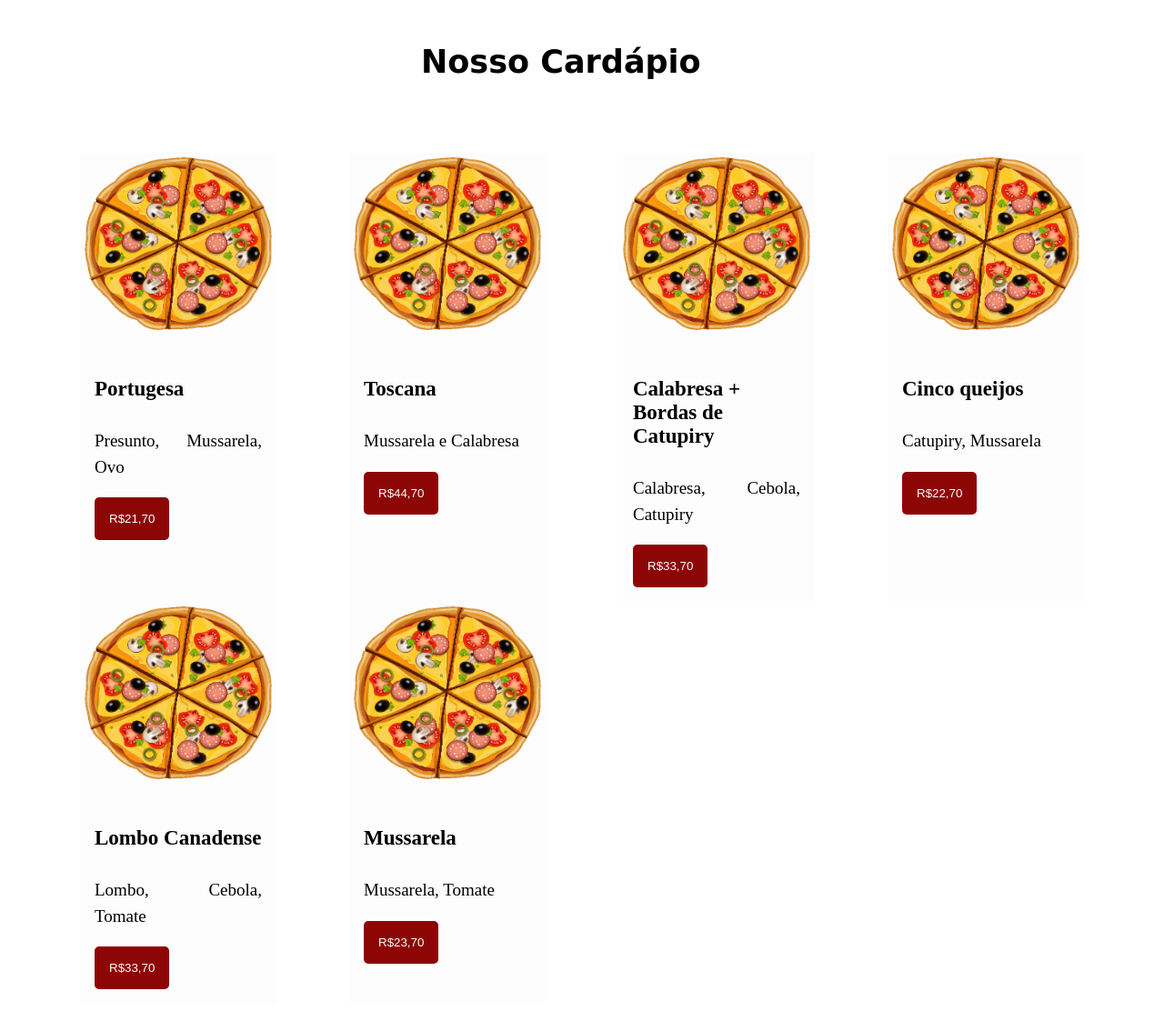
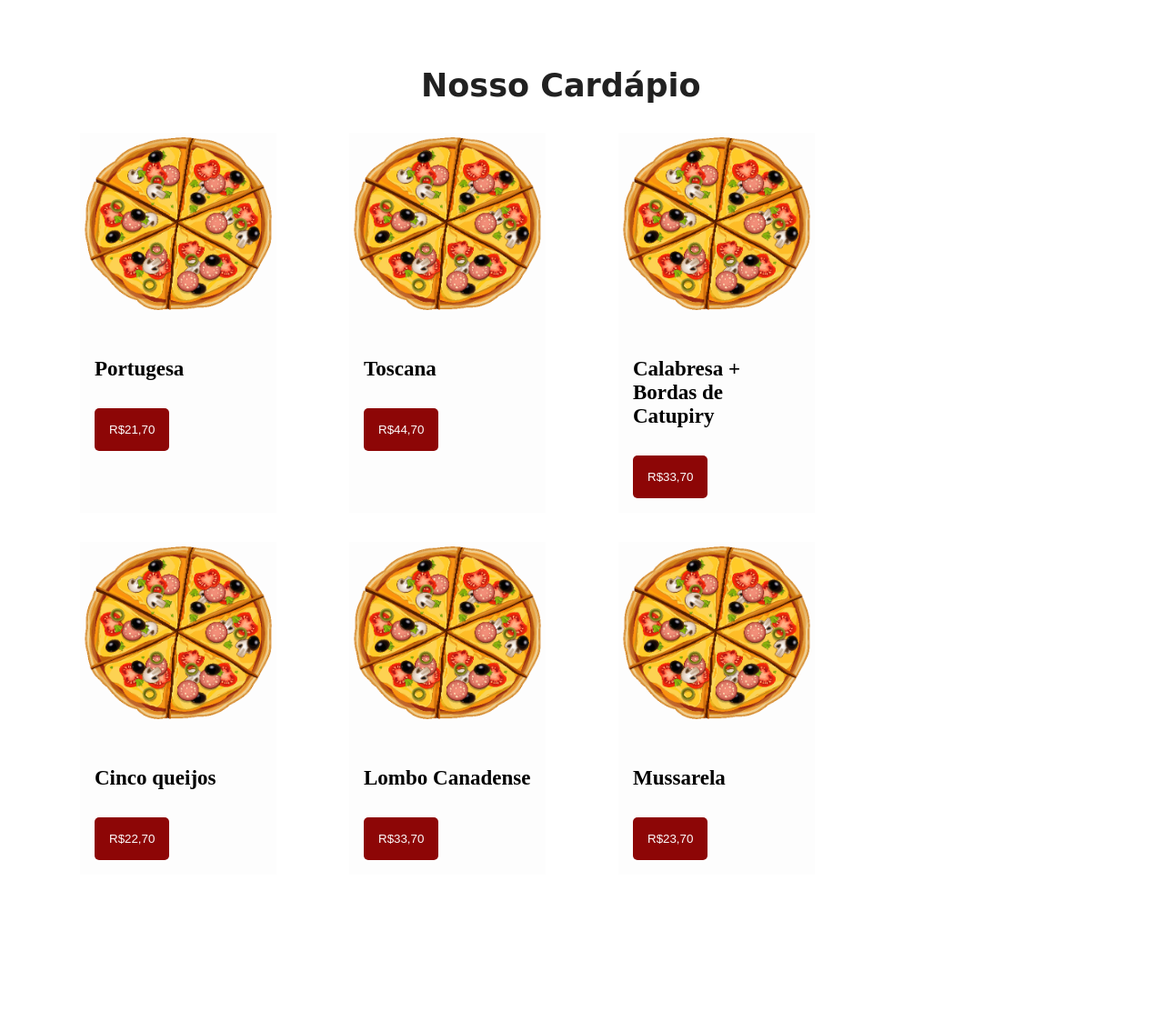
Before and after one commit to DeoRetr0/Pizzaria, a PHP site: page /cardapio.html in a window 1280 px wide. Shown: the whole page at 91% size. After the commit the page ends 946 px from the top, so only its background shows below. Run offline with PHP 8.4, Linux system fonts and the light colour scheme.

Commit message:
FINAL 1.0

```diff
--- a/cardapio.html
+++ b/cardapio.html
@@ -1,19 +1,18 @@
 <link rel="stylesheet" href="css/foto/foto.css">
 <link rel="stylesheet" href="css/foto/foto-botao.css">
 <link rel="stylesheet" href="css/foto/foto-conteudo.css">
-<link rel="stylesheet" href="css/foto/foto-descricao.css">
 <link rel="stylesheet" href="css/foto/foto-imagem.css">
 <link rel="stylesheet" href="css/foto/foto-titulo.css">
 <link rel="stylesheet" href="css/fotos.css">
 
 <article>
+    <br>
     <h3 id="ngaleriafotos">Nosso Cardápio</h3>
     <section class="fotos" id="fotos">
         <div class="foto">
             <img alt="foto1" class="foto__imagem" src="imagens/pizza.png" />
             <div class="foto__conteudo">
                 <h4 class="foto__titulo">Portugesa</h4>
-                <p class="foto__descricao">Presunto, Mussarela, Ovo</p>
                 <button class="foto__botao">R$21,70</button>
             </div>
         </div>
@@ -21,7 +20,6 @@
             <img alt="foto2" class="foto__imagem" src="imagens/pizza.png" />
             <div class="foto__conteudo">
                 <h4 class="foto__titulo">Toscana</h4>
-                <p class="foto__descricao">Mussarela e Calabresa</p>
                 <button class="foto__botao">R$44,70</button>
             </div>
         </div>
@@ -29,15 +27,15 @@
             <img alt="foto3" class="foto__imagem" src="imagens/pizza.png" />
             <div class="foto__conteudo">
                 <h4 class="foto__titulo">Calabresa + Bordas de Catupiry</h4>
-                <p class="foto__descricao">Calabresa, Cebola, Catupiry</p>
                 <button class="foto__botao">R$33,70</button>
             </div>
         </div>
+    </section>
+    <section class="fotos" id="fotos">
         <div class="foto">
             <img alt="foto4" class="foto__imagem" src="imagens/pizza.png" />
             <div class="foto__conteudo">
                 <h4 class="foto__titulo">Cinco queijos</h4>
-                <p class="foto__descricao">Catupiry, Mussarela</p>
                 <button class="foto__botao">R$22,70</button>
             </div>
         </div>
@@ -45,7 +43,6 @@
             <img alt="foto5" class="foto__imagem" src="imagens/pizza.png" />
             <div class="foto__conteudo">
                 <h4 class="foto__titulo">Lombo Canadense</h4>
-                <p class="foto__descricao">Lombo, Cebola, Tomate</p>
                 <button class="foto__botao">R$33,70</button>
             </div>
         </div>
@@ -53,7 +50,6 @@
             <img alt="foto6" class="foto__imagem" src="imagens/pizza.png" />
             <div class="foto__conteudo">
                 <h4 class="foto__titulo">Mussarela</h4>
-                <p class="foto__descricao">Mussarela, Tomate</p>
                 <button class="foto__botao">R$23,70</button>
             </div>
         </div>
--- a/css/foto/foto.css
+++ b/css/foto/foto.css
@@ -3,8 +3,8 @@
     margin-left: 36%;
     font-size: 2rem;
     padding: 0px;
-    color: #000000;
-    font-family: Century, cursive;
+    color: #212121;
+    font-family: 'Bungee', cursive;
     font-size: 2.1875rem;
     margin-bottom: 0rem;
 }
--- a/css/fotos.css
+++ b/css/fotos.css
@@ -2,24 +2,24 @@
     /*background: #e5e5e5;*/
     display: flex;
     flex-wrap: wrap;
-    padding: 5rem 0 0 5rem;
+    padding: 2rem 0 0 5rem;
     position: relative;
 }
 
 @media screen and (min-width:0){
     .fotos {
-        padding: 5rem 0 0 1rem;
+        padding: 2rem 0 0 1rem;
     }
 }
 
 @media screen and (min-width:768px) {
     .fotos {
-        padding: 5rem 0 0 2.5rem;
+        padding: 2rem 0 0 2.5rem;
     }
 }
 
 @media screen and (min-width:992px) {
     .fotos {
-        padding: 5rem 0 0 5rem;
+        padding: 2rem 0 0 5rem;
     }
 }
--- a/index.html
+++ b/index.html
@@ -41,8 +41,8 @@
 				$("#sobre").fadeOut();
 			});
 			$(".sobre").click(function(){
+				$("#sobre").fadeIn();
 				$("#box").hide();
-				$("#sobre").fadeIn();
 			});
 		});
 	</script>
--- a/lojas.html
+++ b/lojas.html
@@ -32,6 +32,7 @@
       text-align: center;
       vertical-align: auto;
       margin: 0 auto;
+      margin-top: 60px;
       color: white;
     }
     #mapa {
```
